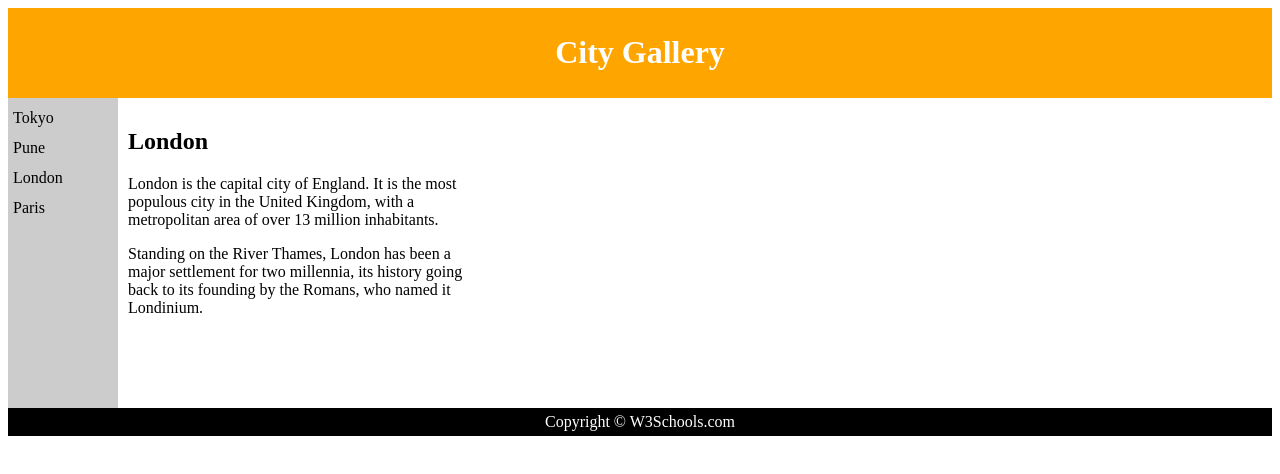
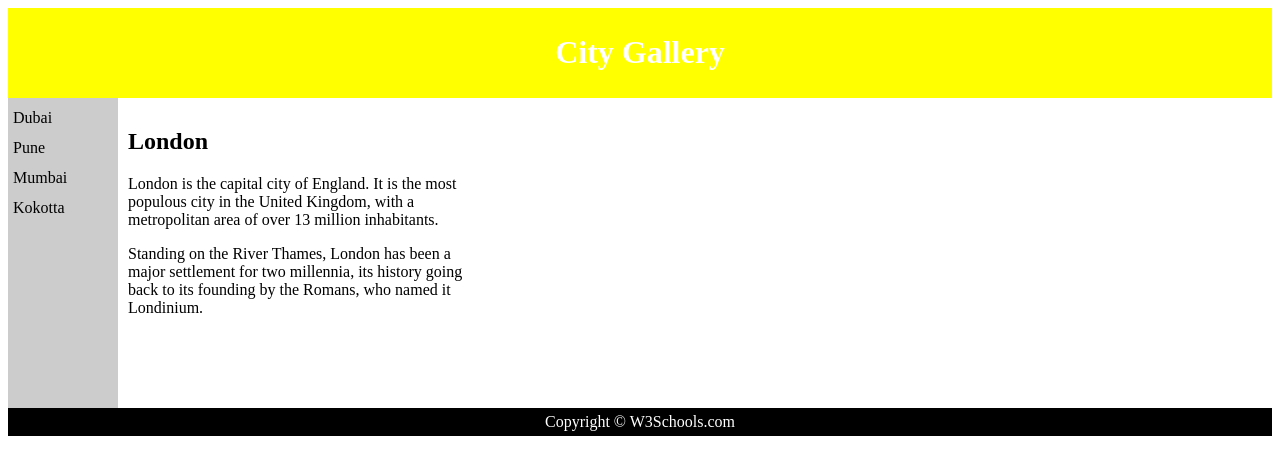
Before and after one commit to geetas-cuelogic/today-assignment, a plain HTML site: page index.html in a window 1280 px wide. Drawn offline with Linux system fonts and the light colour scheme.

Commit message:
added changes in header and index

```diff
--- a/css/style.css
+++ b/css/style.css
@@ -1,8 +1,9 @@
 #header {
+       background-color:yellow;
+    color:white;
         text-align:center;
     padding:5px;
-    background-color:orange;
-    color:white;
+
 
 }
 #nav {
--- a/index.html
+++ b/index.html
@@ -10,10 +10,10 @@
 </div>
 
 <div id="nav">
-Tokyo<br>
+Dubai<br>
 Pune<br>
-London<br>
-Paris
+Mumbai<br>
+Kokotta
 
 </div>
 
```
